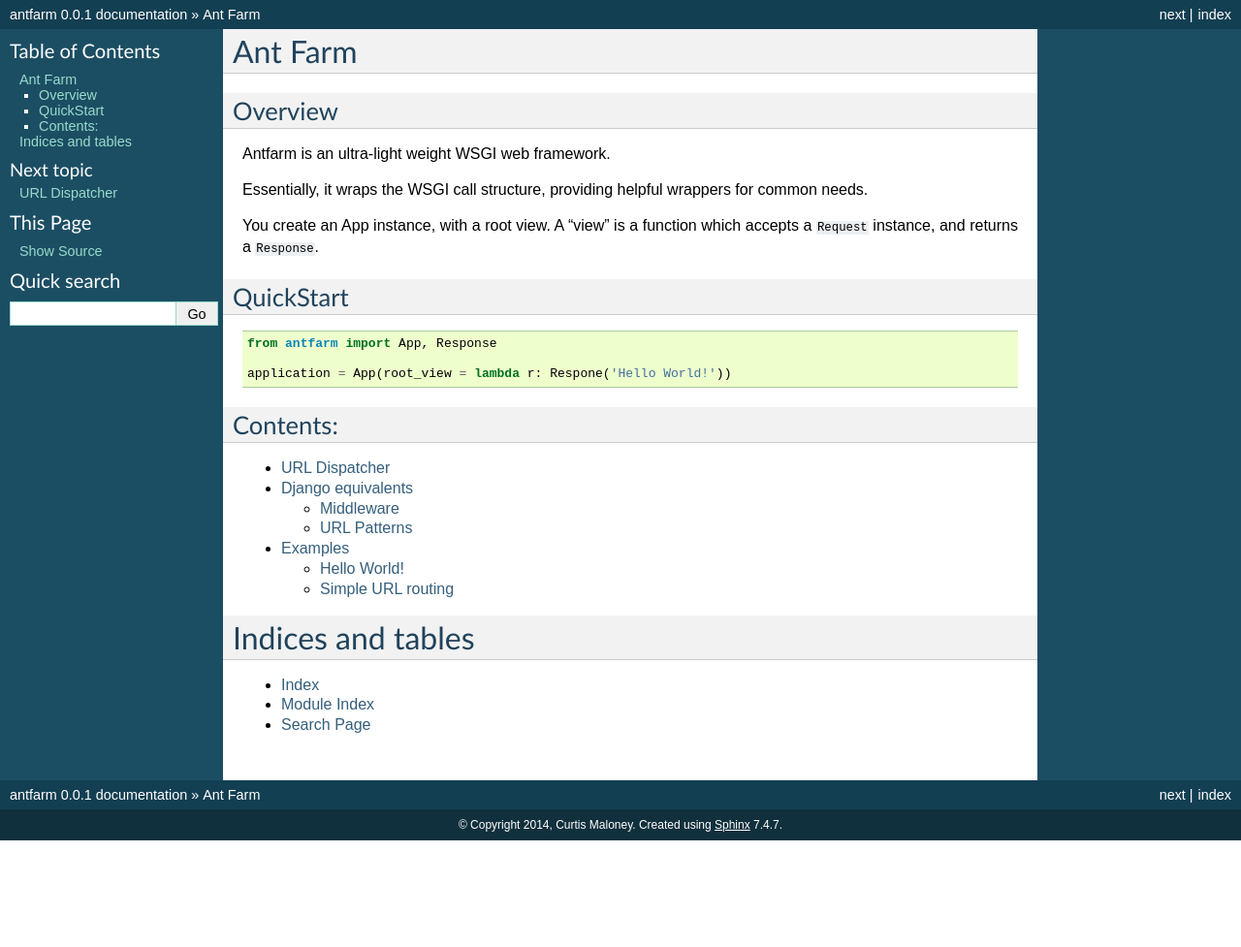
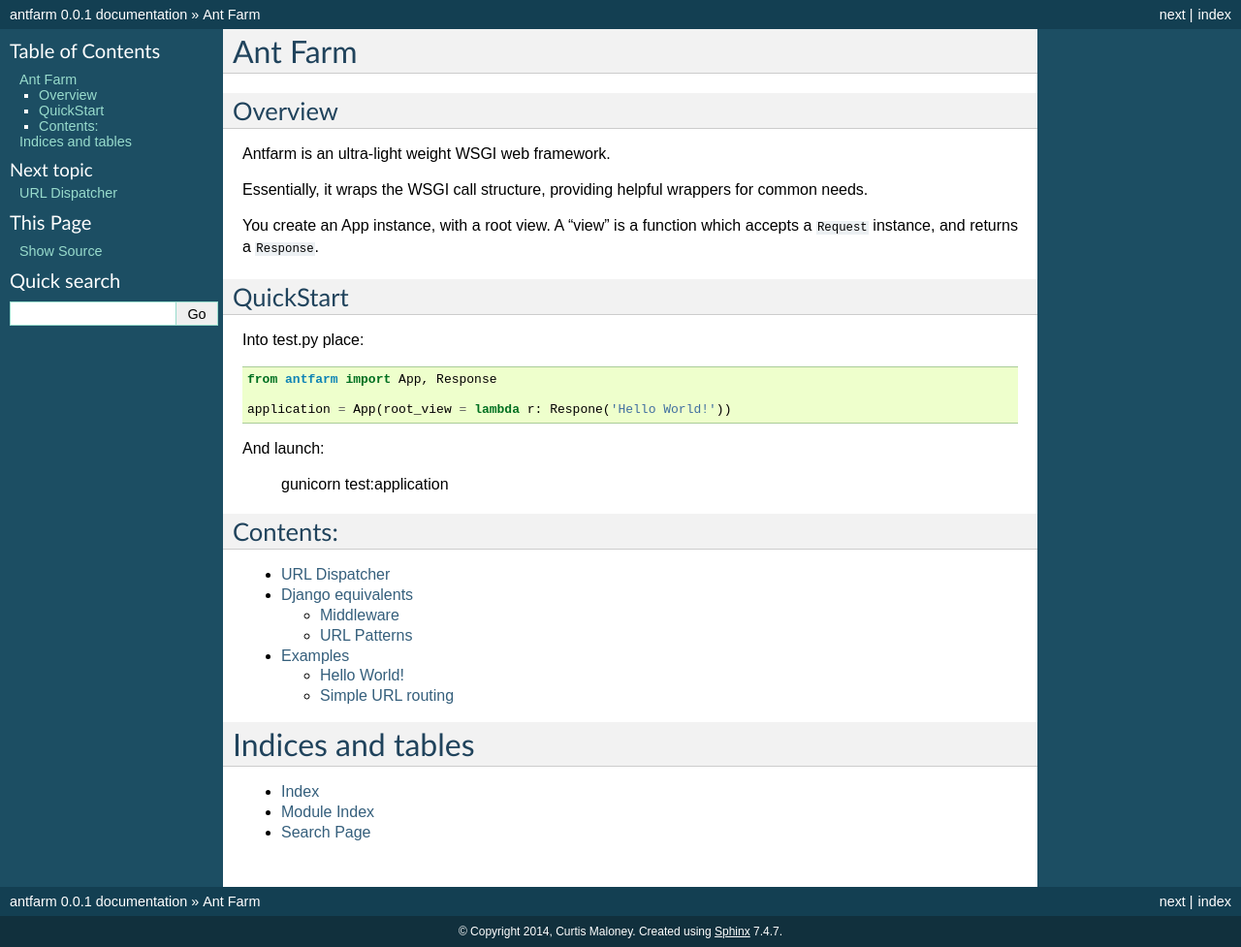
Before and after one commit to funkybob/antfarm, a Sphinx documentation site: the page built from docs/index.rst, in a window 1280 px wide. Shown: the whole page at 97% size. Built offline with Sphinx 7.4.7, drawn with Linux system fonts in a browser that asks for light colours; before the commit the page ends 900 px from its top, so only the background shows below that.

Commit message:
Some more ...

```diff
--- a/docs/django.rst
+++ b/docs/django.rst
@@ -22,3 +22,5 @@
 ============
 
 There is a Django-style URL dispatcher view included in urls.py
+
+There is currently no support for named url patterns or reversing urls.
--- a/docs/index.rst
+++ b/docs/index.rst
@@ -20,12 +20,17 @@
 QuickStart
 ----------
 
+Into test.py place:
+
 .. code-block:: python
 
     from antfarm import App, Response
 
     application = App(root_view = lambda r: Respone('Hello World!'))
 
+And launch:
+
+    gunicorn test:application
 
 Contents:
 ---------
```
